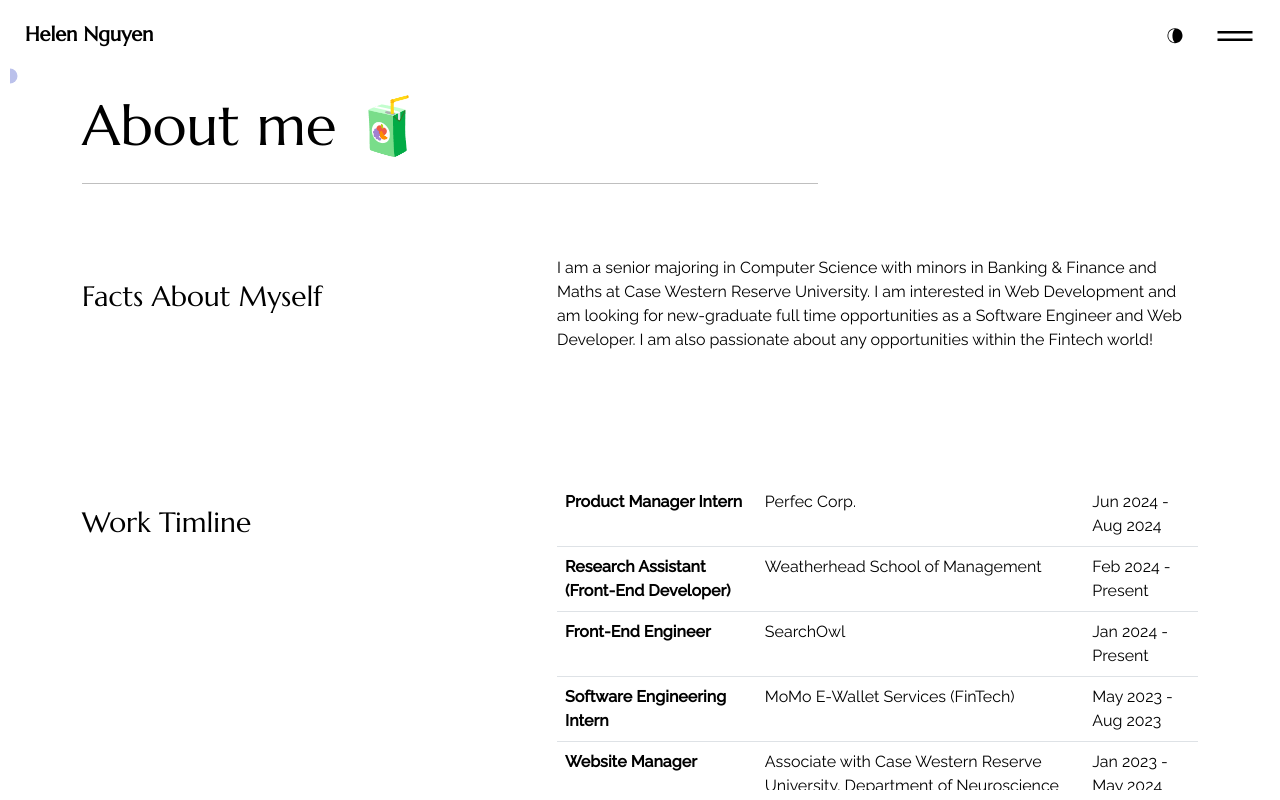
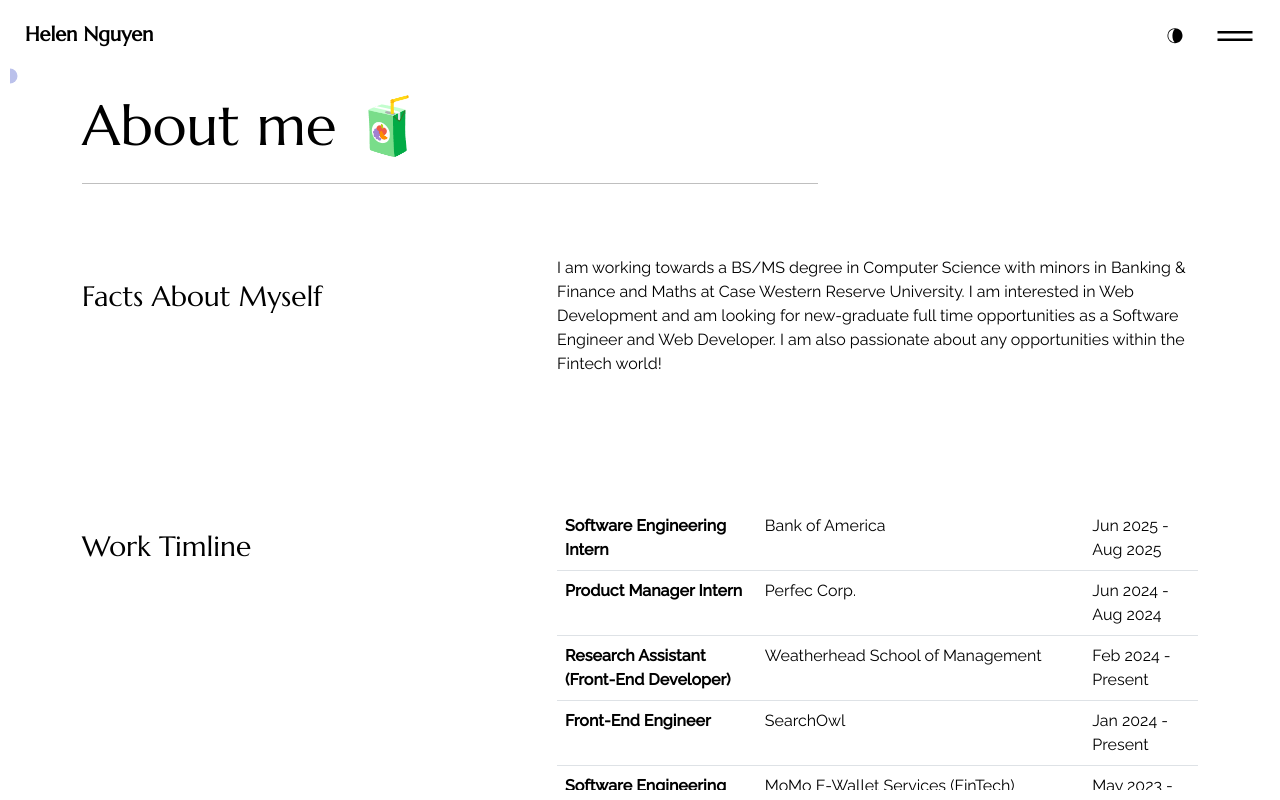
Before and after one commit to hxn150/helennguyen, a React (Create React App) app: page /about in a window 1280 px wide. Shown: the top 800 px of the page. Built offline with nearby package versions, Linux system fonts and the light colour scheme.

Commit message:
resume update + profile pic update

```diff
--- a/src/content_option.js
+++ b/src/content_option.js
@@ -13,7 +13,7 @@ const introdata = {
         third: "Come to stay 🫶",
     },
     description: "I love designing websites and optimizing user experiences, and I am looking forward to becoming an entrepreneur and making an impact on my community using the technology I develop!",
-    your_img_url: "https://drive.google.com/uc?export=view&id=1j5_ukiix_ATAKN0_u_59ipzLmO5oZ7NS",
+    your_img_url: "https://drive.google.com/uc?export=view&id=1mYqLAq3jImICmQfzd42TIb0HkYqQ_Akw",
 };
 //https://drive.google.com/file/d/1kdEBvEr64XHJqmX2gFOLRGp9hTmuqPuW/view?usp=sharing
 //1j5_ukiix_ATAKN0_u_59ipzLmO5oZ7NS
@@ -27,9 +27,14 @@ document.body.appendChild(image);
 
 const dataabout = {
     title: "Facts About Myself",
-    aboutme: "I am a senior majoring in Computer Science with minors in Banking & Finance and Maths at Case Western Reserve University. I am interested in Web Development and am looking for new-graduate full time opportunities as a Software Engineer and Web Developer. I am also passionate about any opportunities within the Fintech world!",
+    aboutme: "I am working towards a BS/MS degree in Computer Science with minors in Banking & Finance and Maths at Case Western Reserve University. I am interested in Web Development and am looking for new-graduate full time opportunities as a Software Engineer and Web Developer. I am also passionate about any opportunities within the Fintech world!",
 };
 const worktimeline = [
+    {
+        jobtitle: "Software Engineering Intern",
+        where: "Bank of America",
+        date: "Jun 2025 - Aug 2025",
+    },
     {
         jobtitle: "Product Manager Intern",
         where: "Perfec Corp.",
--- a/src/pages/home/index.js
+++ b/src/pages/home/index.js
@@ -67,7 +67,7 @@ export const Home = () => {
                   </Link>
                   <a
                     target="_blank"
-                    href="https://drive.google.com/uc?export=view&id=1MsvGScSHuAhq1KOmtlnBFKfHZ9Mp6rSu"
+                    href="https://drive.google.com/uc?export=view&id=1Q_2MGlibp598hy4UXUQ7mFsSrC_4SiNr"
                     download="Helen_Nguyen_Resume.pdf"
                     className="ac_btn btn"
                   >
```
